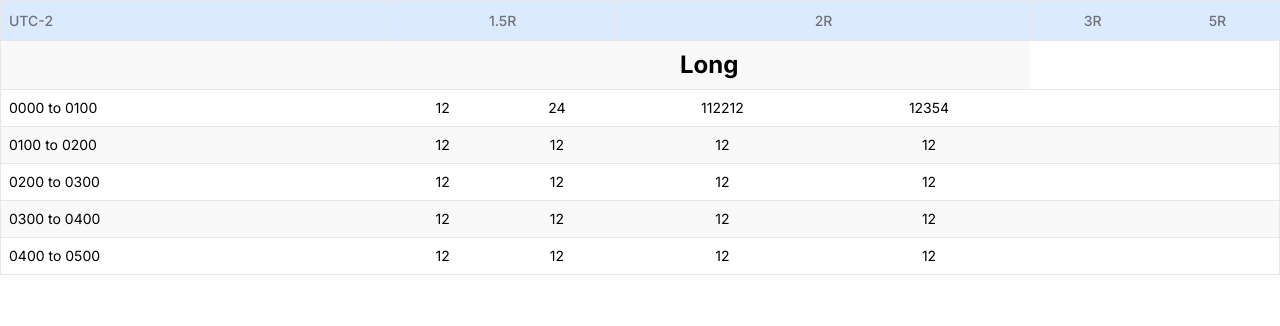
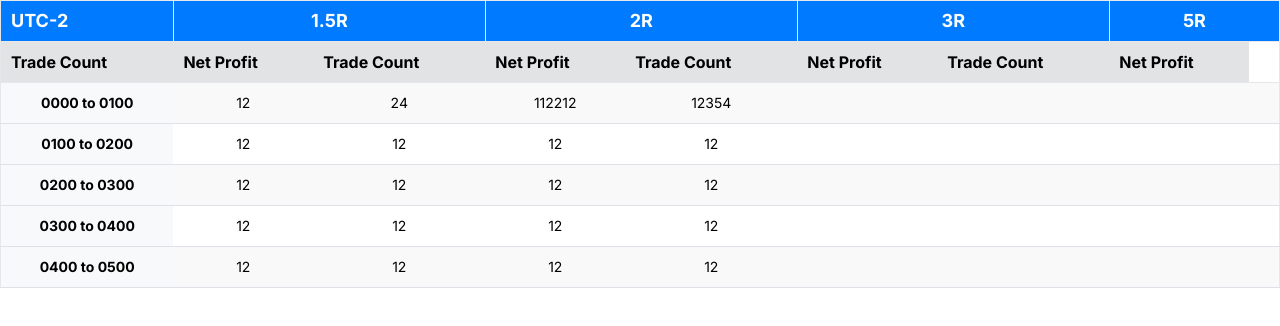
Before and after one commit to Nabeel-Akhtar-Qbatch/backtest_dashboard, a Next.js app: page /trading-hour in a window 1280 px wide. Shown: the top 326 px of the page. Built offline with nearby package versions, Linux system fonts and the light colour scheme.

Commit message:
Improve table visuals

```diff
--- a/src/app/backtest/page.js
+++ b/src/app/backtest/page.js
@@ -45,27 +45,57 @@ export default function Home() {
     { name: "Maximum Consecutive Wins", key: "maximumConsecutiveLoses" },
     { name: "Relative Drawdown", key: "relativeDropdown" },
   ];
+  const styles = {
+    header: {
+      backgroundColor: "#0070f3",
+      color: "white",
+      padding: "15px",
+      fontSize: "18px",
+      fontWeight: "bold",
+      textAlign: "center",
+    },
+    cell: {
+      padding: "10px",
+      fontSize: "14px",
+      borderBottom: "1px solid #ddd",
+    },
+    row: {
+      backgroundColor: "#F7F7F7",
+    },
+    alternateRow: {
+      backgroundColor: "white",
+    },
+  };
+
   return (
+    <div style={{ overflowX: "auto" }}>
       <Table>
         <TableHeader>
           <TableRow>
-          <TableHead></TableHead>
-
-          {columns.map((column) => (
-            <TableHead>{column}R</TableHead>
+            <TableHead style={styles.header}></TableHead>
+            {columns.map((column, index) => (
+              <TableHead key={index} style={styles.header}>
+                {column}R
+              </TableHead>
             ))}
           </TableRow>
         </TableHeader>
         <TableBody>
-        {rows.map(({ name, key }) => (
-          <TableRow>
-            <TableCell>{name}</TableCell>
-            {columns.map((column) => (
-              <TableCell>{data[column]?.[key]}</TableCell>
+          {rows.map(({ name, key }, index) => (
+            <TableRow
+              key={index}
+              style={index % 2 === 0 ? styles.row : styles.alternateRow}
+            >
+              <TableCell style={styles.cell}>{name}</TableCell>
+              {columns.map((column, colIndex) => (
+                <TableCell key={colIndex} style={styles.cell}>
+                  {data[column]?.[key]}
+                </TableCell>
               ))}
             </TableRow>
           ))}
         </TableBody>
       </Table>
+    </div>
   );
 }
--- a/src/app/optimal-trade/page.js
+++ b/src/app/optimal-trade/page.js
@@ -114,7 +114,7 @@ export default function Home() {
         <TableHeader>
           <TableRow>
             <TableHead style={styles.header} colSpan="2">
-              Strategy
+              Stop Loss
             </TableHead>
             {columns.map((column) => (
               <TableHead
--- a/src/app/page.js
+++ b/src/app/page.js
@@ -5,7 +5,7 @@ export default function Home() {
     container: {
       textAlign: "center",
       padding: "50px",
-      backgroundColor: "#f0f4f7",
+      background: "linear-gradient(to right, #83a4d4, #b6fbff)", // Gradient background
       fontFamily: "Arial, sans-serif",
     },
     title: {
@@ -28,6 +28,7 @@ export default function Home() {
       borderRadius: "8px",
       padding: "10px 20px",
       boxShadow: "0px 2px 4px rgba(0, 0, 0, 0.1)",
+      transition: "transform 0.2s", // Smooth transition for hover effect
     },
     link: {
       display: "block",
@@ -38,6 +39,11 @@ export default function Home() {
       textDecoration: "none",
       transition: "background-color 0.3s, transform 0.2s",
       fontWeight: "bold",
+      // Hover effect for the links
+      ":hover": {
+        backgroundColor: "#0056b3",
+        transform: "scale(1.05)",
+      },
     },
   };
 
--- a/src/app/trading-day/page.js
+++ b/src/app/trading-day/page.js
@@ -76,33 +76,81 @@ export default function Home() {
     },
   ];
   const columns = ["1.5", "2", "3", "5"];
+  const subColumns = ["Trade Count", "Net Profit"];
+
+  const styles = {
+    header: {
+      backgroundColor: "#0070f3",
+      color: "white",
+      padding: "10px",
+      fontSize: "16px",
+      textAlign: "center",
+    },
+    subHeader: {
+      backgroundColor: "#e6e6e6",
+      padding: "10px",
+      fontSize: "14px",
+      textAlign: "center",
+      fontWeight: "500",
+    },
+    cell: {
+      textAlign: "center",
+      padding: "10px",
+      fontSize: "14px",
+    },
+    row: {
+      borderBottom: "1px solid #ddd",
+    },
+    table: {
+      width: "100%",
+      borderCollapse: "collapse",
+    },
+  };
 
   return (
-    <Table>
+    <Table style={styles.table}>
       <TableHeader>
         <TableRow>
-          <TableHead>TDW</TableHead>
+          <TableHead style={styles.header}>Day</TableHead>
           {columns.map((column) => (
-            <TableHead className="text-center" colSpan={2}>
+            <TableHead
+              key={column}
+              style={styles.header}
+              colSpan={subColumns.length}
+            >
               {column}R
             </TableHead>
           ))}
         </TableRow>
+        <TableRow>
+          {columns.map((column) =>
+            subColumns.map((subColumn) => (
+              <TableCell
+                key={`${column}-${subColumn}`}
+                style={styles.subHeader}
+              >
+                {subColumn}
+              </TableCell>
+            ))
+          )}
+        </TableRow>
       </TableHeader>
       <TableBody>
-        {data.map(({ name, data }) => (
-          <TableRow>
-            <TableCell>{name}</TableCell>
-            {columns.map((column) => (
-              <>
-                <TableCell className="text-center">
-                  <div>{data[column]?.tradeCount}</div>
+        {data.map(({ name, data }, index) => (
+          <TableRow key={name} style={styles.row}>
+            <TableCell style={styles.cell}>{name}</TableCell>
+            {columns.flatMap((column) =>
+              subColumns.map((subColumn, subIdx) => (
+                <TableCell
+                  key={`${name}-${column}-${subIdx}`}
+                  style={styles.cell}
+                >
+                  {subColumn === "Trade Count"
+                    ? data[column]?.tradeCount
+                    : data[column]?.netProfit}
                 </TableCell>
-                <TableCell className="text-center">
-                  <div>{data[column]?.netProfit}</div>
-                </TableCell>
-              </>
-            ))}
+              ))
+            )}
           </TableRow>
         ))}
       </TableBody>
--- a/src/app/trading-hour/page.js
+++ b/src/app/trading-hour/page.js
@@ -76,42 +76,84 @@ export default function Home() {
     },
   ];
   const columns = ["1.5", "2", "3", "5"];
+  const subHeaders = ["Trade Count", "Net Profit"];
+
+  const styles = {
+    tableHead: {
+      backgroundColor: "#007bff",
+      color: "white",
+      padding: "10px",
+      fontSize: "18px",
+      fontWeight: "bold",
+    },
+    subHeader: {
+      backgroundColor: "#e2e3e5",
+      color: "black",
+      padding: "10px",
+      fontSize: "16px",
+      fontWeight: "bold",
+    },
+    tableRow: {
+      borderBottom: "1px solid #dee2e6",
+    },
+    tableCell: {
+      padding: "10px",
+      textAlign: "center",
+      fontSize: "14px",
+    },
+    timeCell: {
+      backgroundColor: "#f8f9fa",
+      fontWeight: "bold",
+    },
+  };
 
   return (
     <Table>
       <TableHeader>
         <TableRow>
-          <TableHead>UTC-2</TableHead>
+          <TableHead style={styles.tableHead}>UTC-2</TableHead>
           {columns.map((column) => (
-            <TableHead className="text-center" colSpan={2}>
+            <TableHead
+              key={column}
+              className="text-center"
+              style={styles.tableHead}
+              colSpan={subHeaders.length}
+            >
               {column}R
             </TableHead>
           ))}
         </TableRow>
+        <TableRow>
+          {columns.map((column) =>
+            subHeaders.map((subHeader) => (
+              <TableCell
+                key={`${column}-${subHeader}`}
+                style={styles.subHeader}
+              >
+                {subHeader}
+              </TableCell>
+            ))
+          )}
+        </TableRow>
       </TableHeader>
       <TableBody>
-        <TableRow>
-          <TableCell />
-          <TableCell
-            className="text-center text-2xl font-bold"
-            colSpan={columns.length}
-          >
-            Long
-          </TableCell>
-        </TableRow>
-        {data.map(({ name, data }, index) => (
-          <TableRow key={index}>
-            <TableCell>{name}</TableCell>
-            {columns.map((column, index) => (
-              <>
-                <TableCell className="text-center">
-                  <div>{data[column]?.tradeCount}</div>
+        {data.map(({ name, data }, rowIndex) => (
+          <TableRow key={name} style={styles.tableRow}>
+            <TableCell style={{ ...styles.tableCell, ...styles.timeCell }}>
+              {name}
+            </TableCell>
+            {columns.flatMap((column) =>
+              subHeaders.map((_, subIndex) => (
+                <TableCell
+                  key={`${rowIndex}-${column}-${subIndex}`}
+                  style={styles.tableCell}
+                >
+                  {subIndex === 0
+                    ? data[column]?.tradeCount
+                    : data[column]?.netProfit}
                 </TableCell>
-                <TableCell className="text-center">
-                  <div>{data[column]?.netProfit}</div>
-                </TableCell>
-              </>
-            ))}
+              ))
+            )}
           </TableRow>
         ))}
       </TableBody>
```
Lines whose indentation alone changed are shown as unchanged.
